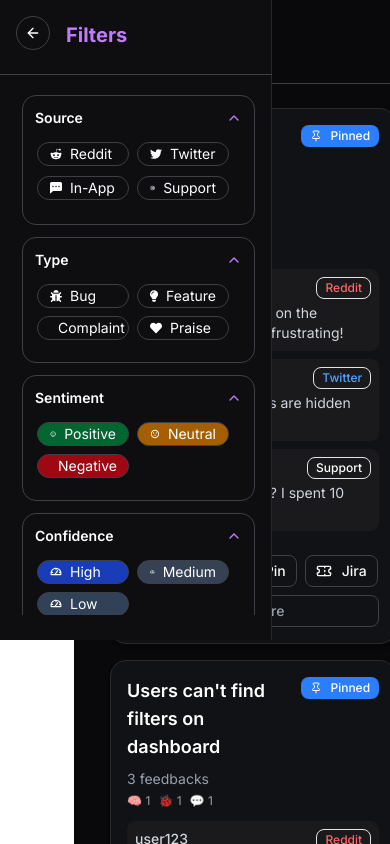
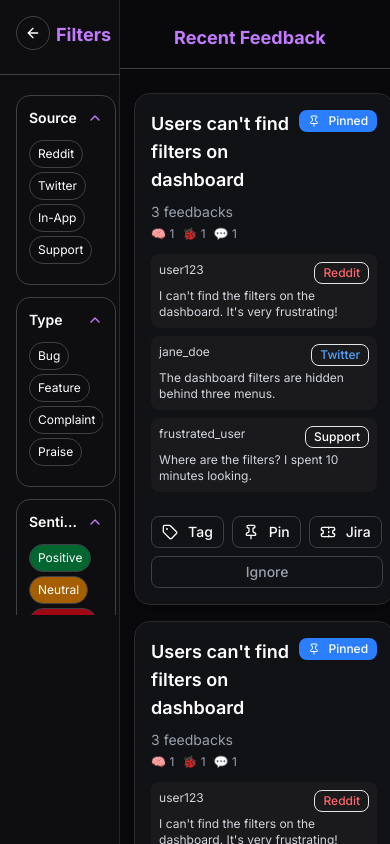
Before and after one commit to MohammadUmar5/Feedback, a React (Vite) app in the folder frontend/: page / in a window 390 px wide. Both pictures are taken after a click on the element "Feedback". Built offline with nearby package versions, Linux system fonts and the light colour scheme.

Commit message:
Add responsiveness

```diff
--- a/frontend/src/components/Feedback/FeedbackCard.jsx
+++ b/frontend/src/components/Feedback/FeedbackCard.jsx
@@ -5,7 +5,7 @@ import { cn } from "@/lib/utils";
 
 function FeedbackCard({ title, pinned, stats, sentiment, feedbacks }) {
   return (
-    <div className=" ml-3 bg-[#111215] rounded-2xl border border-[#2a2a2a] p-4 shadow-md w-80 max-w-sm">
+    <div className=" ml-9 sm:ml-3 md:ml-3 bg-[#111215] rounded-2xl border border-[#2a2a2a] p-4 shadow-md w-65 sm:w-80 md:w-80 max-w-sm">
       <div className="flex items-start justify-between">
         <h2 className="text-white text-lg font-semibold">{title}</h2>
         {pinned && (
@@ -30,12 +30,12 @@ function FeedbackCard({ title, pinned, stats, sentiment, feedbacks }) {
       {/* Feedback List */}
       <div className="mt-3  space-y-2 text-sm">
         {feedbacks.map((item, idx) => (
-          <div key={idx} className="bg-[#1a1a1c] p-2 rounded-md">
+          <div key={idx} className="bg-[#1a1a1c] p-2 rounded-md h-auto sm:h-auto md:h-auto md:text-xs sm:text-sm text-xs">
             <div className="flex justify-between text-gray-300">
-              <span className="font-medium">{item.user}</span>
+              <span className="font-small sm:font-medium md:font-medium">{item.user}</span>
               <Badge
                 variant="outline"
-                className={cn("text-xs", {
+                className={cn("text-xs sm:text-xs md:text-xs ", {
                   "text-red-400": item.source === "Reddit",
                   "text-blue-400": item.source === "Twitter",
                   "text-purple-400": item.source === "In-App",
@@ -51,7 +51,7 @@ function FeedbackCard({ title, pinned, stats, sentiment, feedbacks }) {
       </div>
 
       {/* Actions */}
-      <div className="mt-6 ml-5">
+      <div className="mt-6 ml-0 sm:ml-5 md:ml-5">
         <div className="flex gap-2">
           <Button className="bg-transparent border border-zinc-700 " size="sm">
             <TagIcon className="w-4 h-4 mr-1" /> Tag
--- a/frontend/src/components/Feedback/FeedbackGroup.jsx
+++ b/frontend/src/components/Feedback/FeedbackGroup.jsx
@@ -1,12 +1,11 @@
 import React from "react";
 import SearchBar from "../SearchBar";
-import { Search } from "lucide-react";
 export default function FeedbackGroup({ title }) {
   return (
-    <div className="space-y-4 mb-6 h-15 w-290 relative right-6 z-0 border-b border-zinc-700 pb-4 flex items-center justify-between ">
-      <h2 className="ml-6 text-xl mt-0 mb-0 font-bold text-purple-400">{title}</h2>
-      <div className="mr-30 mt-0 mb-7">
-        <SearchBar />
+    <div className="space-y-4 mb-6 h-15 sm:h-15 md:h-15 w-100 sm:w-290 md:w-290 relative right-6 z-0 border-b border-zinc-700 pb-4 flex items-center justify-between ">
+      <h2 className="ml-25 sm:ml-6 md:ml-10 text-lg sm:text-sm md:text-xl mt-0 mb-0 font-bold text-purple-400">{title}</h2>
+      <div className="hidden sm:block h-10 mr-30 mt-0 mb-10 sm:mb-7">
+      <SearchBar />
       </div>
     </div>
   );
--- a/frontend/src/components/Fsidebar/FilterPill.jsx
+++ b/frontend/src/components/Fsidebar/FilterPill.jsx
@@ -1,12 +1,17 @@
 import React from "react";
 import clsx from "clsx";
 
-export default function FilterPill({ icon, label, color = "transparent" }) {
+export default function FilterPill({
+  icon,
+  label,
+  className = "",
+  color = "transparent",
+}) {
   return (
     <button
       className={clsx(
-        "flex items-center h-6 w-23 m-0.5 gap-2 px-3 py-1.5 text-sm rounded-full border border-zinc-700 transition",
-        "hover:brightness-110",
+        "flex items-center gap-1 px-2 py-1 text-[12px] sm:text-xs md:text-sm rounded-full border border-zinc-700 transition",
+        "hover:brightness-110 whitespace-nowrap",
         {
           "bg-zinc-700 border-zinc-500 text-white": color === "zinc",
           "bg-green-800 border-green-600 text-white": color === "green",
@@ -15,11 +20,12 @@ export default function FilterPill({ icon, label, color = "transparent" }) {
           "bg-blue-800 border-blue-600 text-white": color === "blue",
           "bg-gray-700 border-gray-500 text-white": color === "gray",
           "bg-slate-700 border-slate-500 text-white": color === "slate",
-        }
+        },
+        className
       )}
     >
-      {icon}
-      <span>{label}</span>
+      <span className="hidden sm:inline">{icon}</span>
+      <span className="truncate">{label}</span>
     </button>
   );
 }
--- a/frontend/src/components/Fsidebar/FilterSection.jsx
+++ b/frontend/src/components/Fsidebar/FilterSection.jsx
@@ -5,19 +5,21 @@ export function FilterSection({ title, children }) {
   const [open, setOpen] = useState(true);
 
   return (
-    <div className=" bg-transparent rounded-xl p-3 pb-5 mb-3 border border-zinc-700">
+    <div className="bg-transparent rounded-xl p-3 pb-5 mb-3 border border-zinc-700">
       <div
         className="flex items-center justify-between cursor-pointer"
         onClick={() => setOpen(!open)}
       >
-        <h3 className="text-sm font-semibold text-white">{title}</h3>
-        {open ? (
-          <ChevronUp className="w-4 h-4 text-purple-400" />
-        ) : (
-          <ChevronDown className="w-4 h-4 text-purple-400" />
-        )}
+        <h3 className="text-sm font-semibold text-white truncate">{title}</h3>
+        <div className="flex-shrink-0">
+          {open ? (
+            <ChevronUp className="w-4 h-4 text-purple-400" />
+          ) : (
+            <ChevronDown className="w-4 h-4 text-purple-400" />
+          )}
+        </div>
       </div>
-      {open && <div className="mt-3">{children}</div>}
+      {open && <div className="mt-3 overflow-x-auto">{children}</div>}
     </div>
   );
 }
--- a/frontend/src/components/Fsidebar/FiltersPanel.jsx
+++ b/frontend/src/components/Fsidebar/FiltersPanel.jsx
@@ -1,18 +1,26 @@
 import React from "react";
 import { FilterSection } from "./FilterSection";
 import FilterPill from "./FilterPill";
-import { FaRedditAlien, FaTwitter, FaBug, FaLightbulb, FaCommentAlt, FaHeart } from "react-icons/fa";
+import {
+  FaRedditAlien,
+  FaTwitter,
+  FaBug,
+  FaLightbulb,
+  FaCommentAlt,
+  FaHeart,
+} from "react-icons/fa";
 import { HiOutlineSupport } from "react-icons/hi";
 import { BsFillChatLeftDotsFill } from "react-icons/bs";
-import { MdOutlineSentimentSatisfiedAlt, MdOutlineSentimentDissatisfied, MdOutlineSentimentNeutral } from "react-icons/md";
+import {
+  MdOutlineSentimentSatisfiedAlt,
+  MdOutlineSentimentDissatisfied,
+  MdOutlineSentimentNeutral,
+} from "react-icons/md";
 import { PiGaugeBold } from "react-icons/pi";
 
 export default function FiltersPanel() {
   return (
-    <div
-        className="ml-1.5 space-y-6 h-130 overflow-y-scroll scrollbar-thin scrollbar-thumb-rounded-lg scrollbar-track-rounded-lg"
-
-    >
+    <div className="ml-0 sm:ml-1.5 md:ml-1.5 w-25 sm:w-64 md:w-60 space-y-6 h-130 overflow-y-scroll scrollbar-thin scrollbar-thumb-rounded-lg scrollbar-track-rounded-lg">
       <style>
         {`
                 /* For Webkit browsers */
@@ -29,36 +37,63 @@ return (
             `}
       </style>
       <FilterSection title="Source">
-            <div className="flex flex-wrap gap-1 h-16">
-                <FilterPill icon={<FaRedditAlien size={12} />} label="Reddit" className="text-xs" />
-                <FilterPill icon={<FaTwitter size={12} />} label="Twitter" className="text-xs" />
-                <FilterPill icon={<BsFillChatLeftDotsFill size={12} />} label="In-App" className="text-xs" />
-                <FilterPill icon={<HiOutlineSupport size={12} />} label="Support" className="text-xs" />
+        <div className="flex flex-wrap gap-1 h-auto ">
+          <FilterPill icon={<FaRedditAlien size={12} />} label="Reddit" />
+          <FilterPill icon={<FaTwitter size={12} />} label="Twitter" />
+          <FilterPill
+            icon={<BsFillChatLeftDotsFill size={12} />}
+            label="In-App"
+          />
+          <FilterPill icon={<HiOutlineSupport size={12} />} label="Support" />
         </div>
       </FilterSection>
 
       <FilterSection title="Type">
         <div className="flex flex-wrap gap-1">
-                <FilterPill icon={<FaBug size={12} />} label="Bug" className="text-xs" />
-                <FilterPill icon={<FaLightbulb size={12} />} label="Feature" className="text-xs" />
-                <FilterPill icon={<FaCommentAlt size={12} />} label="Complaint" className="text-xs" />
-                <FilterPill icon={<FaHeart size={12} />} label="Praise" className="text-xs" />
+          <FilterPill icon={<FaBug size={12} />} label="Bug" />
+          <FilterPill icon={<FaLightbulb size={12} />} label="Feature" />
+          <FilterPill icon={<FaCommentAlt size={12} />} label="Complaint" />
+          <FilterPill icon={<FaHeart size={12} />} label="Praise" />
         </div>
       </FilterSection>
 
       <FilterSection title="Sentiment">
         <div className="flex flex-wrap gap-1">
-                <FilterPill icon={<MdOutlineSentimentSatisfiedAlt size={12} />} label="Positive" color="green" className="text-xs" />
-                <FilterPill icon={<MdOutlineSentimentNeutral size={12} />} label="Neutral" color="yellow" className="text-xs" />
-                <FilterPill icon={<MdOutlineSentimentDissatisfied size={12} />} label="Negative" color="red" className="text-xs" />
+          <FilterPill
+            icon={<MdOutlineSentimentSatisfiedAlt size={12} />}
+            label="Positive"
+            color="green"
+          />
+          <FilterPill
+            icon={<MdOutlineSentimentNeutral size={12} />}
+            label="Neutral"
+            color="yellow"
+          />
+          <FilterPill
+            icon={<MdOutlineSentimentDissatisfied size={12} />}
+            label="Negative"
+            color="red"
+          />
         </div>
       </FilterSection>
 
       <FilterSection title="Confidence">
         <div className="flex flex-wrap gap-1">
-                <FilterPill icon={<PiGaugeBold size={12} />} label="High" color="blue" className="text-xs" />
-                <FilterPill icon={<PiGaugeBold size={12} />} label="Medium" color="gray" className="text-xs" />
-                <FilterPill icon={<PiGaugeBold size={12} />} label="Low" color="slate" className="text-xs" />
+          <FilterPill
+            icon={<PiGaugeBold size={12} />}
+            label="High"
+            color="blue"
+          />
+          <FilterPill
+            icon={<PiGaugeBold size={12} />}
+            label="Medium"
+            color="gray"
+          />
+          <FilterPill
+            icon={<PiGaugeBold size={12} />}
+            label="Low"
+            color="slate"
+          />
         </div>
       </FilterSection>
     </div>
--- a/frontend/src/components/Fsidebar/Fsidebar.jsx
+++ b/frontend/src/components/Fsidebar/Fsidebar.jsx
@@ -5,7 +5,7 @@ import { ArrowLeft } from "lucide-react";
 export default function Fsidebar({ onArrowClick }) {
   return (
     <div
-      className="z-10 fixed top-0 left-0 w-68 h-160 text-white p-4 border-r border-zinc-800"
+      className="z-10 fixed top-0 left-0 w-30 sm:w-64 md:w-68 h-screen text-white p-4 border-r border-zinc-800"
       style={{ backgroundColor: "rgb(14,14,17)" }}
     >
       <div className="filterName flex items-center justify-start">
@@ -15,10 +15,10 @@ export default function Fsidebar({ onArrowClick }) {
         >
           <ArrowLeft className="w-4 h-4" />
         </button>
-        <h2 className="text-xl ml-4 font-bold text-purple-400 mb-3">Filters</h2>
+        <h2 className="text-lg sm:text-sm md:text-xl ml-1.5 sm:ml-4 md:ml-4 font-bold text-purple-400 mb-3">Filters</h2>
       </div>
 
-      <div className="my-2 w-70 relative right-6 mb-5">
+      <div className="my-2 w-32 sm:w-40 md:w-70 relative right-6 mb-5">
         <hr className="border-t border-zinc-700" />
       </div>
       <FiltersPanel />
--- a/frontend/src/components/Painpoints.jsx
+++ /dev/null
@@ -1,15 +0,0 @@
-import "../styles/painpoints.css";
-
-
-
-function PainPointBox({ text }) {
-    return (
-      <button className="painpointsbox px-3 py-2 bg-gray-100 hover:bg-gray-200 rounded-lg text-sm text-gray-800 transition shadow-sm">
-        {text}
-      </button>
-    );
-  }
-
-
-
-  export default PainPointBox ;
--- a/frontend/src/styles/searchBar.css
+++ b/frontend/src/styles/searchBar.css
@@ -11,9 +11,9 @@
   color: #333;
   cursor: pointer;
   font-family: "IBM", sans-serif;
-  font-size: 15px;
+  /* font-size: 15px; */
   font-weight: 500;
-  padding: 4px 9px;
+  /* padding: 4px 9px; */
   margin-left: 10px;
   border-radius: 6px;
   transition: all 0.2s ease;
@@ -27,7 +27,7 @@
 input {
   outline: none;
   border-radius: 10px;
-  height: 35px;
+  /* height: 35px; */
   font-size: 15px;
   font-weight: 300;
 }
```
Also changed, not shown: frontend/src/components/SearchBar.jsx (+4 -4 lines), frontend/src/styles/painpoints.css (deleted, +0 -8 lines). Lines whose indentation alone changed are shown as unchanged.
